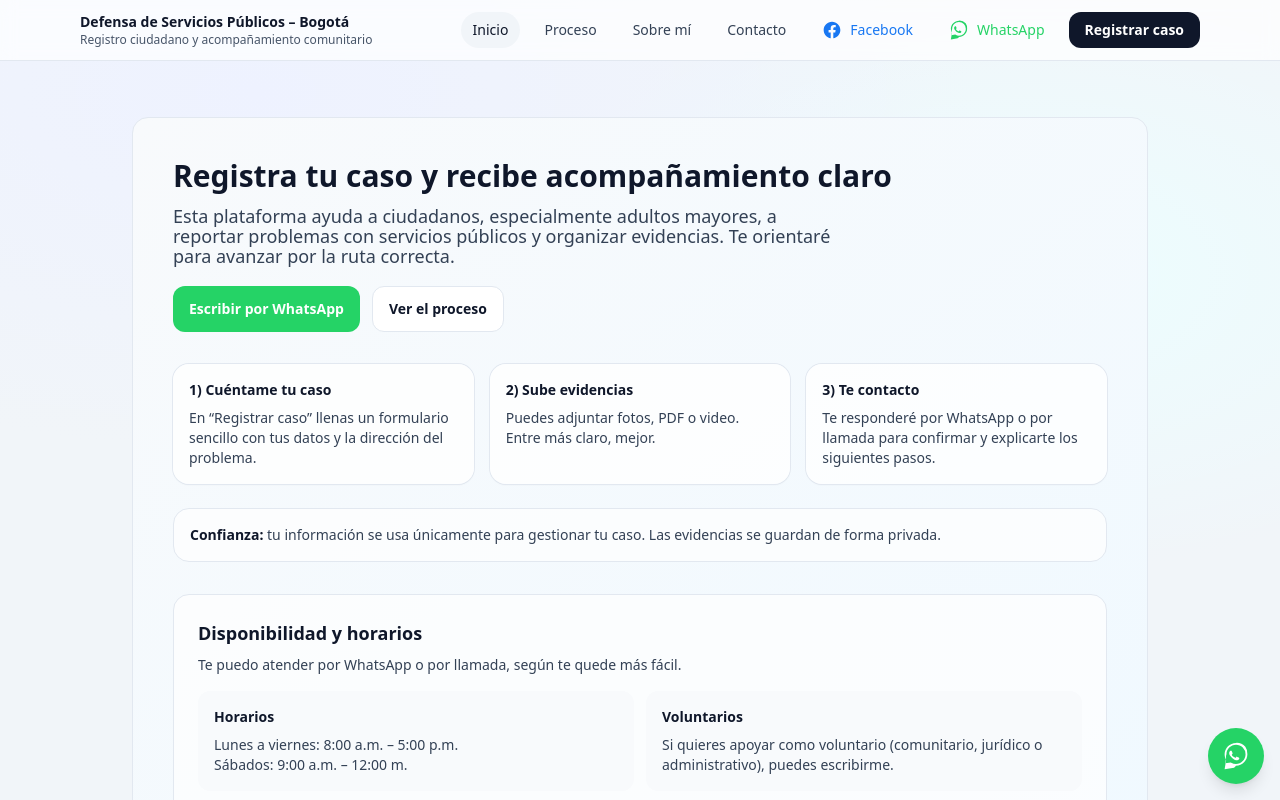
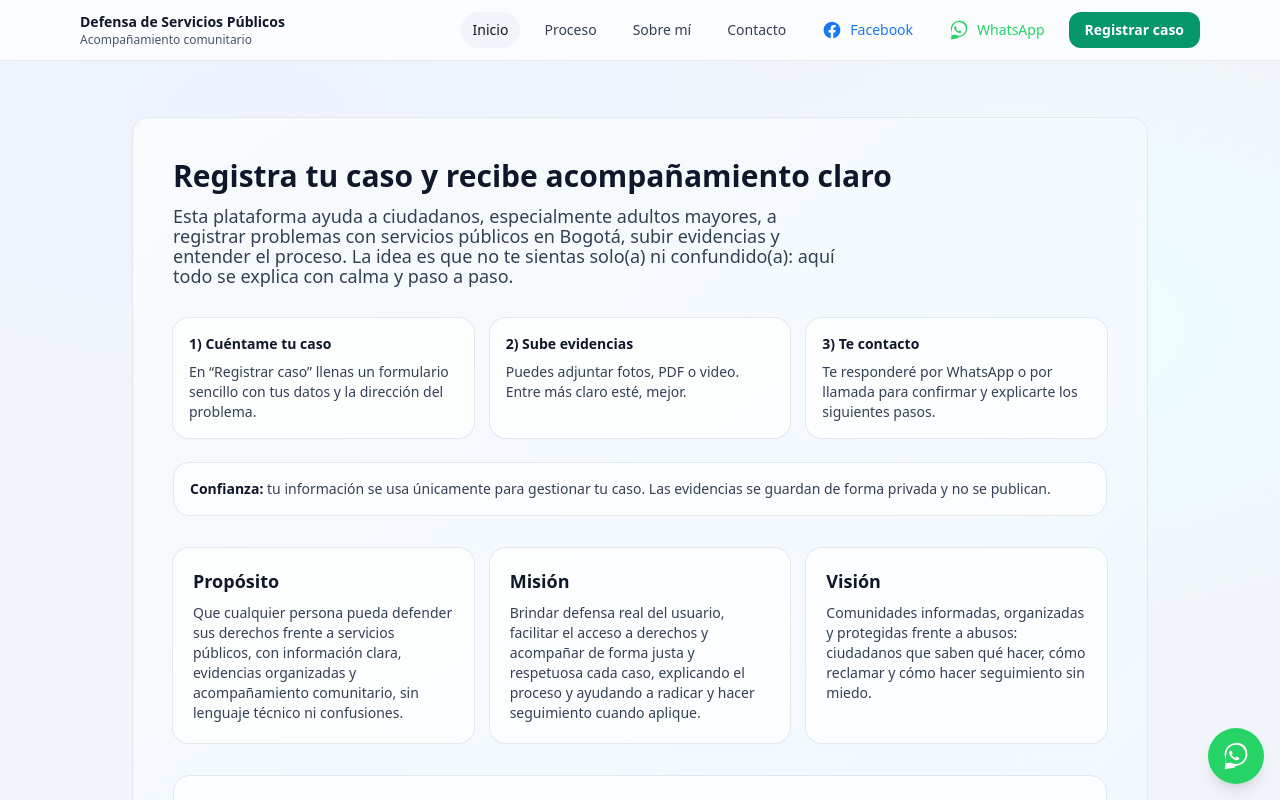
Before and after one commit to Johan-1998/Pagina_Web_social, a Next.js app: page / in a window 1280 px wide. Shown: the top 800 px of the page. Built offline with nearby package versions, Linux system fonts and the light colour scheme.

Commit message:
Update Front

```diff
--- a/app/components/NavBar.tsx
+++ b/app/components/NavBar.tsx
@@ -55,7 +55,7 @@ export default function NavBar() {
       { href: "/como-funciona", label: "Proceso" },
       { href: "/sobre-mi", label: "Sobre mí" },
       { href: "/contacto", label: "Contacto" }
-      // ✅ Quitamos "Registrar" del menú. Solo queda el botón grande.
+      // ✅ No hay "Registrar" en el menú
     ],
     []
   );
@@ -65,15 +65,22 @@ export default function NavBar() {
     "Hola, quiero registrar un caso de servicios públicos."
   );
 
+  // ✅ Botón principal: color amigable (teal/verde) y centrado
+  const primaryBtnClass =
+    "inline-flex items-center justify-center rounded-xl bg-emerald-600 px-4 py-2 text-sm font-semibold text-white hover:bg-emerald-700";
+
+  const primaryBtnClassMobile =
+    "inline-flex items-center justify-center rounded-xl bg-emerald-600 px-3 py-2 text-xs font-semibold text-white hover:bg-emerald-700";
+
   return (
     <header className="sticky top-0 z-50 border-b border-slate-200 bg-white/70 backdrop-blur">
       <div className="mx-auto flex max-w-6xl items-center justify-between gap-3 px-4 py-3">
         <Link href="/" className="flex min-w-0 flex-col">
           <span className="truncate text-sm font-semibold text-slate-900">
-            Defensa de Servicios Públicos – Bogotá
+            Defensa de Servicios Públicos
           </span>
           <span className="truncate text-xs text-slate-600">
-            Registro ciudadano y acompañamiento comunitario
+            Acompañamiento comunitario
           </span>
         </Link>
 
@@ -117,20 +124,14 @@ export default function NavBar() {
             <span className="hidden lg:inline">WhatsApp</span>
           </a>
 
-          <Link
-            href="/registro"
-            className="rounded-xl bg-slate-900 px-4 py-2 text-sm font-semibold text-white hover:bg-slate-800"
-          >
+          <Link href="/registro" className={primaryBtnClass}>
             Registrar caso
           </Link>
         </nav>
 
         {/* Mobile */}
         <div className="flex items-center gap-2 md:hidden">
-          <Link
-            href="/registro"
-            className="rounded-xl bg-slate-900 px-3 py-2 text-xs font-semibold text-white hover:bg-slate-800"
-          >
+          <Link href="/registro" className={primaryBtnClassMobile}>
             Registrar caso
           </Link>
 
@@ -146,6 +147,7 @@ export default function NavBar() {
         </div>
       </div>
 
+      {/* Mobile panel */}
       {open ? (
         <div className="border-t border-slate-200 bg-white md:hidden">
           <div className="mx-auto max-w-6xl px-4 py-3">
--- a/app/page.tsx
+++ b/app/page.tsx
@@ -1,41 +1,18 @@
-import Link from "next/link";
-
 export default function HomePage() {
-  const whatsappNumber = process.env.NEXT_PUBLIC_WHATSAPP_NUMBER || "573114244234";
-  const whatsappHref = `https://wa.me/${whatsappNumber}?text=${encodeURIComponent(
-    "Hola, quiero registrar un caso de servicios públicos."
-  )}`;
-
   return (
     <main className="mx-auto max-w-6xl px-4 py-8">
       <section className="rounded-2xl border border-slate-200 bg-gradient-to-br from-slate-50 to-sky-50 p-6 sm:p-10">
         <h1 className="text-2xl font-semibold text-slate-900 sm:text-3xl">
           Registra tu caso y recibe acompañamiento claro
         </h1>
+
         <p className="mt-3 max-w-2xl text-sm text-slate-700 sm:text-base">
-          Esta plataforma ayuda a ciudadanos, especialmente adultos mayores, a reportar problemas con servicios
-          públicos y organizar evidencias. Te orientaré para avanzar por la ruta correcta.
+          Esta plataforma ayuda a ciudadanos, especialmente adultos mayores, a registrar problemas con servicios
+          públicos en Bogotá, subir evidencias y entender el proceso. La idea es que no te sientas solo(a) ni
+          confundido(a): aquí todo se explica con calma y paso a paso.
         </p>
 
-        <div className="mt-5 flex flex-wrap gap-3">
-          {/* ✅ Solo WhatsApp aquí (no botón registrar) */}
-          <a
-            href={whatsappHref}
-            target="_blank"
-            rel="noreferrer"
-            className="inline-flex items-center justify-center rounded-xl bg-[#25D366] px-4 py-3 text-sm font-semibold text-white hover:opacity-90"
-          >
-            Escribir por WhatsApp
-          </a>
-
-          <Link
-            href="/como-funciona"
-            className="inline-flex items-center justify-center rounded-xl border border-slate-200 bg-white px-4 py-3 text-sm font-semibold text-slate-900 hover:bg-slate-50"
-          >
-            Ver el proceso
-          </Link>
-        </div>
-
+        {/* ✅ Pasos (se quedan) */}
         <div className="mt-8 grid gap-4 sm:grid-cols-3">
           <div className="rounded-2xl bg-white/80 p-4 shadow-sm ring-1 ring-slate-200">
             <p className="text-sm font-semibold text-slate-900">1) Cuéntame tu caso</p>
@@ -47,7 +24,7 @@ export default function HomePage() {
           <div className="rounded-2xl bg-white/80 p-4 shadow-sm ring-1 ring-slate-200">
             <p className="text-sm font-semibold text-slate-900">2) Sube evidencias</p>
             <p className="mt-2 text-sm text-slate-700">
-              Puedes adjuntar fotos, PDF o video. Entre más claro, mejor.
+              Puedes adjuntar fotos, PDF o video. Entre más claro esté, mejor.
             </p>
           </div>
 
@@ -59,14 +36,42 @@ export default function HomePage() {
           </div>
         </div>
 
+        {/* ✅ Confianza (se queda) */}
         <div className="mt-6 rounded-2xl border border-slate-200 bg-white/70 p-4">
           <p className="text-sm text-slate-700">
             <span className="font-semibold text-slate-900">Confianza:</span> tu información se usa únicamente
-            para gestionar tu caso. Las evidencias se guardan de forma privada.
+            para gestionar tu caso. Las evidencias se guardan de forma privada y no se publican.
           </p>
         </div>
 
-        {/* ✅ Disponibilidad + Horarios al final del Inicio */}
+        {/* ✅ Propósito / Misión / Visión (nuevo) */}
+        <section className="mt-8 grid gap-4 lg:grid-cols-3">
+          <div className="rounded-2xl bg-white/80 p-5 shadow-sm ring-1 ring-slate-200">
+            <h2 className="text-base font-semibold text-slate-900">Propósito</h2>
+            <p className="mt-2 text-sm text-slate-700">
+              Que cualquier persona pueda defender sus derechos frente a servicios públicos, con información clara,
+              evidencias organizadas y acompañamiento comunitario, sin lenguaje técnico ni confusiones.
+            </p>
+          </div>
+
+          <div className="rounded-2xl bg-white/80 p-5 shadow-sm ring-1 ring-slate-200">
+            <h2 className="text-base font-semibold text-slate-900">Misión</h2>
+            <p className="mt-2 text-sm text-slate-700">
+              Brindar defensa real del usuario, facilitar el acceso a derechos y acompañar de forma justa y
+              respetuosa cada caso, explicando el proceso y ayudando a radicar y hacer seguimiento cuando aplique.
+            </p>
+          </div>
+
+          <div className="rounded-2xl bg-white/80 p-5 shadow-sm ring-1 ring-slate-200">
+            <h2 className="text-base font-semibold text-slate-900">Visión</h2>
+            <p className="mt-2 text-sm text-slate-700">
+              Comunidades informadas, organizadas y protegidas frente a abusos: ciudadanos que saben qué hacer,
+              cómo reclamar y cómo hacer seguimiento sin miedo.
+            </p>
+          </div>
+        </section>
+
+        {/* ✅ Disponibilidad + Horarios al final (como pediste) */}
         <section className="mt-8 rounded-2xl border border-slate-200 bg-white/70 p-6">
           <h2 className="text-lg font-semibold text-slate-900">Disponibilidad y horarios</h2>
           <p className="mt-2 text-sm text-slate-700">
@@ -79,6 +84,7 @@ export default function HomePage() {
               <p className="mt-2 text-sm text-slate-700">Lunes a viernes: 8:00 a.m. – 5:00 p.m.</p>
               <p className="text-sm text-slate-700">Sábados: 9:00 a.m. – 12:00 m.</p>
             </div>
+
             <div className="rounded-xl bg-slate-50 p-4">
               <p className="text-sm font-semibold text-slate-900">Voluntarios</p>
               <p className="mt-2 text-sm text-slate-700">
--- a/app/sobre-mi/page.tsx
+++ b/app/sobre-mi/page.tsx
@@ -1,14 +1,46 @@
+"use client";
+
+import { useState } from "react";
+import PhotoModal from "../components/PhotoModal";
+
 export default function SobreMiPage() {
+  const [open, setOpen] = useState(false);
+
+  // ✅ IMPORTANTE: aquí defines el archivo que pusiste en /public
+  const photoSrc = "/johan.jpeg"; // si tu foto se llama diferente, cámbialo aquí
+  const photoAlt = "Foto de Johan Mauricio Sánchez Gaviria";
+
   return (
     <main className="mx-auto max-w-6xl px-4 py-8">
       <section className="rounded-2xl border border-slate-200 bg-white/70 p-6 sm:p-10">
         <h1 className="text-2xl font-semibold text-slate-900">Sobre mí</h1>
 
         <div className="mt-4 grid gap-6 sm:grid-cols-[180px_1fr]">
+          {/* Foto */}
           <div className="flex items-start justify-center">
-            <div className="h-36 w-36 rounded-full bg-slate-200 ring-4 ring-white shadow-sm" />
+            <button
+              type="button"
+              onClick={() => setOpen(true)}
+              className="group relative rounded-full"
+              aria-label="Ver foto más grande"
+              title="Ver foto más grande"
+            >
+              <img
+                src={photoSrc}
+                alt={photoAlt}
+                className="h-36 w-36 rounded-full object-cover ring-4 ring-white shadow-sm border border-slate-200"
+                loading="lazy"
+              />
+
+              {/* Indicador sutil al pasar el mouse (web) */}
+              <span className="pointer-events-none absolute inset-0 rounded-full bg-black/0 transition group-hover:bg-black/10" />
+              <span className="pointer-events-none absolute bottom-2 left-1/2 -translate-x-1/2 rounded-full bg-white/90 px-2 py-1 text-[11px] text-slate-900 opacity-0 shadow-sm transition group-hover:opacity-100">
+                Ver
+              </span>
+            </button>
           </div>
 
+          {/* Texto */}
           <div>
             <p className="text-sm text-slate-700 sm:text-base">
               Soy un ciudadano que acompaña a personas y familias cuando tienen problemas con servicios públicos
@@ -46,6 +78,9 @@ export default function SobreMiPage() {
           </div>
         </div>
       </section>
+
+      {/* Modal */}
+      <PhotoModal open={open} onClose={() => setOpen(false)} src={photoSrc} alt={photoAlt} />
     </main>
   );
 }
```
Also changed, not shown: app/components/PhotoModal.tsx (+34 -18 lines).
